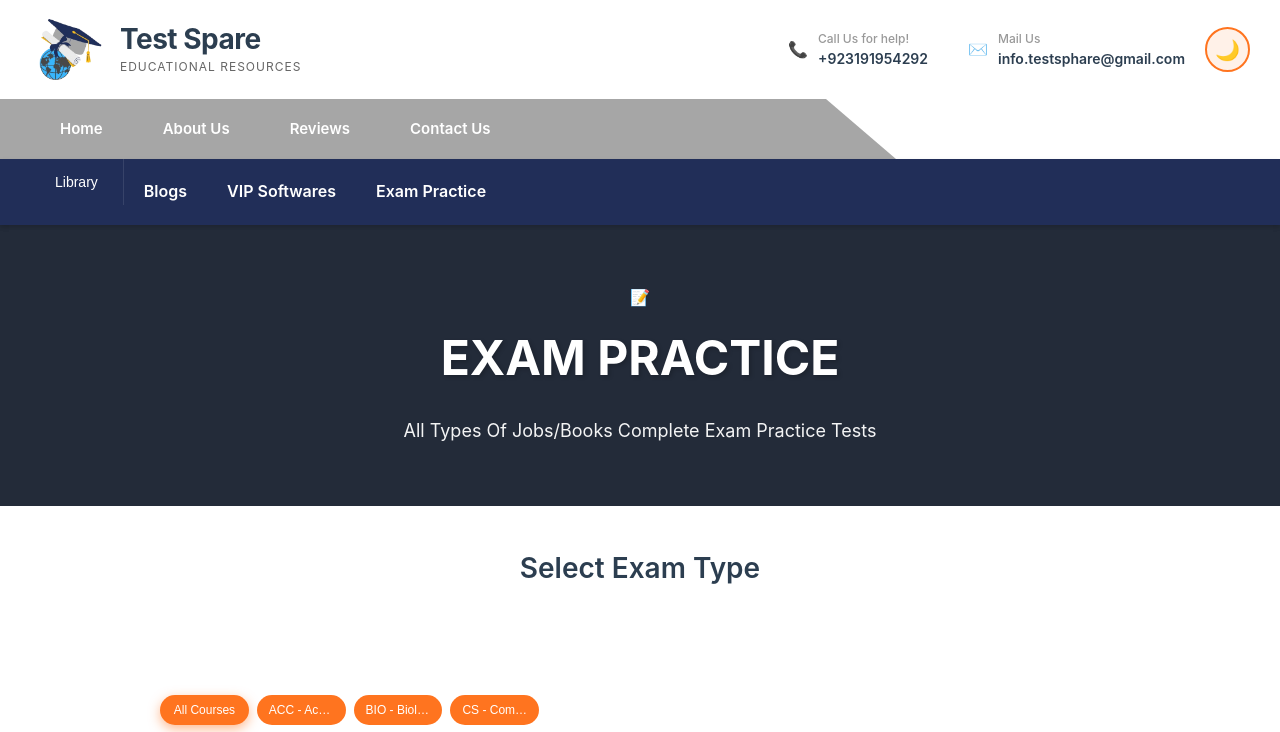
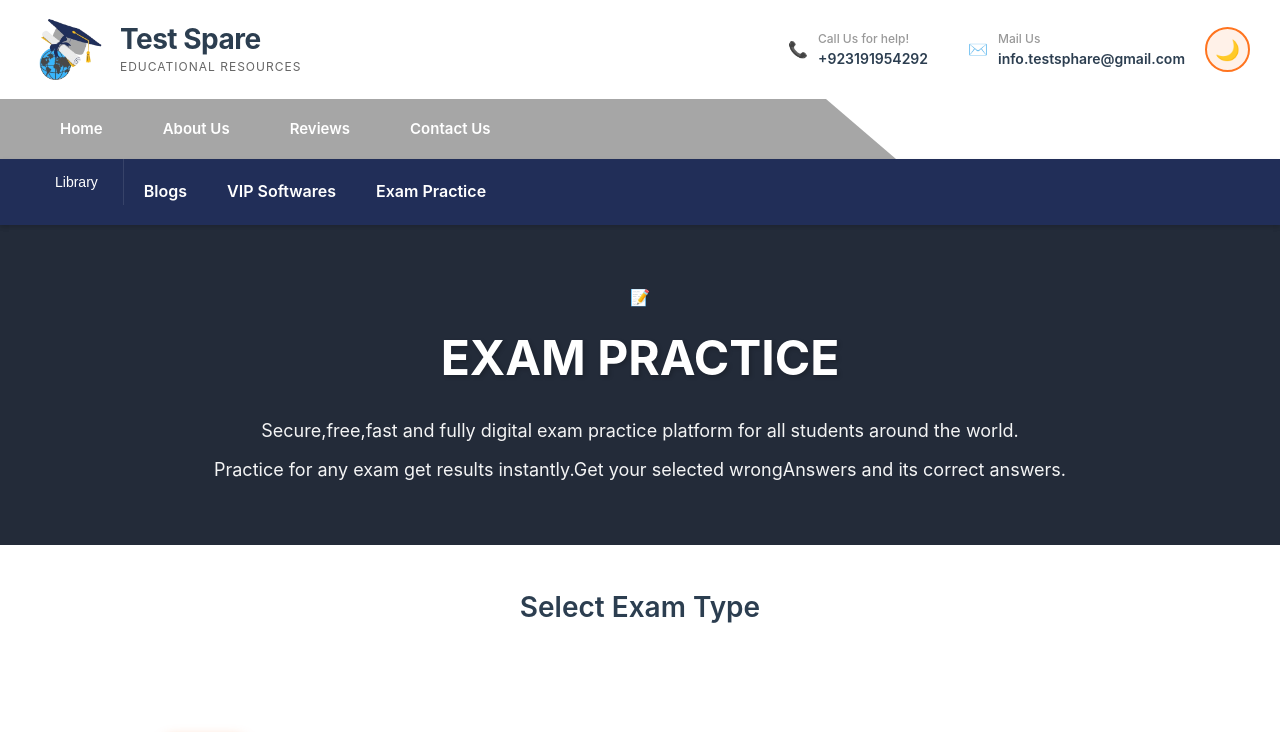
Before and after one commit to Sahirullah/TestSphare, a React (Vite) app: page /exam-practice in a window 1280 px wide. Shown: the top 732 px of the page. Built offline with nearby package versions, Linux system fonts and the light colour scheme; the HTML template or start-up script is replaced by a standard one.

Commit message:
updating

```diff
--- a/src/pages/ExamPractice.jsx
+++ b/src/pages/ExamPractice.jsx
@@ -146,7 +146,8 @@ const ExamPractice = () => {
           <div className="hero-content">
             <div className="hero-icon">📝</div>
             <h1>EXAM PRACTICE</h1>
-            <p>All Types Of Jobs/Books Complete Exam Practice Tests</p>
+            <p>Secure,free,fast and fully digital exam practice platform for all students around the world.</p>
+            <p>Practice for any exam get results instantly.Get your selected wrongAnswers and its correct answers.</p>
           </div>
         </div>
 
```
